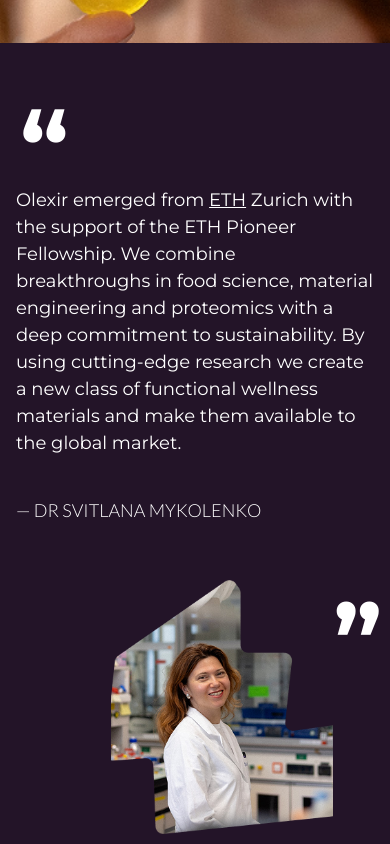
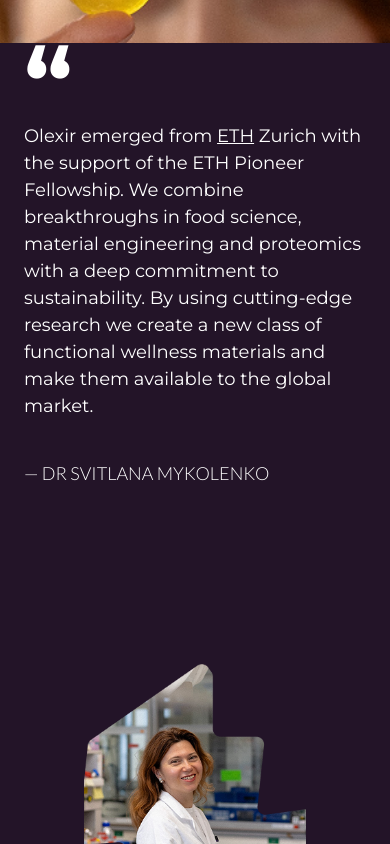
Before and after one commit to MrDrProfessorPatrick/olexir, a Next.js app: page / in a window 390 px wide. Shown: the part 2660-3504 px from the top of the page. Built offline with nearby package versions, Linux system fonts and the light colour scheme.

Commit message:
text with image centered in homepagecontent

```diff
--- a/src/components/HomePageContent.js
+++ b/src/components/HomePageContent.js
@@ -36,8 +36,10 @@
                     sizes="(max-width: 200px)"
                 />
             </div>
-            <div className="bg-cover bg-center">
-                <div className="flex items-start pl-5 md:pl-20 pt-26 lg:pt-36 pb-10">
+            {/* Додаємо flex-col для мобільних, flex-row для десктопа та адаптивний gap */}
+            <div className="flex flex-col lg:flex-row px-6 lg:px-18 items-center justify-center gap-[137px]">
+                <div className="flex-1 max-w-[800px]">
+                    <div className="flex items-start pt-10 lg:pt-36 pb-10">
                         <span
                             className={`text-[98px] lg:text-[142px] leading-[0] font-semibold text-white ${montserrat.className}`}
                         >
@@ -46,38 +48,42 @@
                     </div>
 
                     <p
-                    className={`text-[18px] md:text-[24px] text-white ${montserrat.className} px-4 md:px-20`}
+                        className={`text-[18px] md:text-[24px] text-white ${montserrat.className}`}
                     >
                         Olexir emerged from{' '}
                         <Link
-                        href="https://entrepreneurship.ethz.ch/startups-spinoffs/find-offers-programs-space-grants-for-entrepreneurs/pioneer-fellowship/current-fellows/20241/olexir.html"
+                            href="https://entrepreneurship.ethz.ch..."
                             target="_blank"
-                        rel="noopener noreferrer"
                             className="underline hover:opacity-80"
                         >
                             ETH
                         </Link>{' '}
-                    Zurich with the support of the ETH Pioneer Fellowship. We
-                    combine breakthroughs in food science, material engineering
-                    and proteomics with a deep commitment to sustainability. By
-                    using cutting-edge research we create a new class of
-                    functional wellness materials and make them available to the
-                    global market.
+                        Zurich with the support of the ETH Pioneer Fellowship.
+                        We combine breakthroughs in food science, material
+                        engineering and proteomics with a deep commitment to
+                        sustainability. By using cutting-edge research we create
+                        a new class of functional wellness materials and make
+                        them available to the global market.
                     </p>
+
                     <p
-                    className={`text-[18px] md:text-[24px font-light text-white px-4 md:px-20 pt-10 ${lato.className}`}
+                        className={`text-[18px] md:text-[24px] font-light text-white pt-10 ${lato.className}`}
                     >
                         — DR SVITLANA MYKOLENKO
                     </p>
-                <div className="flex justify-end pr-0 pt-14 md:pr-30 pb-10">
-                    <div className="hidden md:block pr-20 pb-20 pt-10">
+
+                    {/* Права лапка */}
+                    <div className="hidden lg:flex justify-end pt-14 pb-10">
                         <span
-                            className={`text-[98px] lg:text-[142px] leading-[0]  font-semibold text-white ${montserrat.className}`}
+                            className={`text-[98px] lg:text-[142px] leading-[0] font-semibold text-white ${montserrat.className}`}
                         >
                             ”
                         </span>
                     </div>
-                    <div className="relative w-[222px] h-[254px] lg:w-[342px] lg:h-[374px]">
+                </div>
+
+                {/* Контейнер для фото (flex-shrink-0 запобігає стисканню картинки) */}
+                <div className="relative shrink-0 w-[222px] h-[254px] lg:w-[342px] lg:h-[374px] mt-10 lg:mt-26">
                     <Image
                         src="/svitlanaHomePage.png"
                         alt="svitlana scientist"
@@ -86,14 +92,6 @@
                         priority
                     />
                 </div>
-                    <div className="block md:hidden pr-2 md:pr-5 pb-20 pt-15">
-                        <span
-                            className={`text-[98px] lg:text-[142px] leading-[0] font-semibold text-white ${montserrat.className}`}
-                        >
-                            ”
-                        </span>
-                    </div>
-                </div>
             </div>
         </div>
     )
```
Lines whose indentation alone changed are shown as unchanged.
